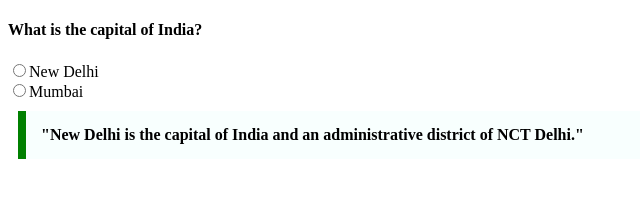
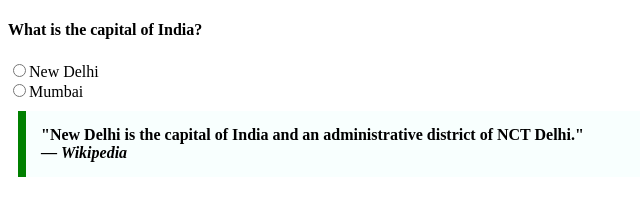
Before and after one commit to acciojob/trivia-ansh-mishra1, a website: page main.html in a window 1280 px wide. Shown: the whole page, without its empty margins (0-640 px from the left). Drawn offline with Linux system fonts and the light colour scheme.

Commit message:
created a submission

```diff
--- a/main.html
+++ b/main.html
@@ -14,7 +14,10 @@
 	<input type="radio" id='capital'>New Delhi <br>
 	<input type='radio' id='capital'>Mumbai
 
-	<blockquote>"New Delhi is the capital of India and an administrative district of NCT Delhi."</blockquote>
+	<blockquote>
+		"New Delhi is the capital of India and an administrative district of NCT Delhi."
+		<footer>— <cite>Wikipedia</cite></footer>
+	</blockquote>
 </body>
 
 </html>
```
